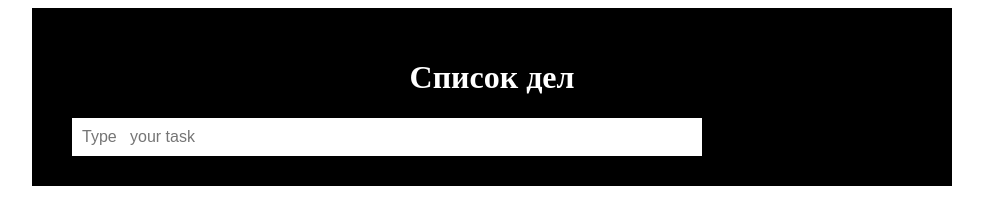
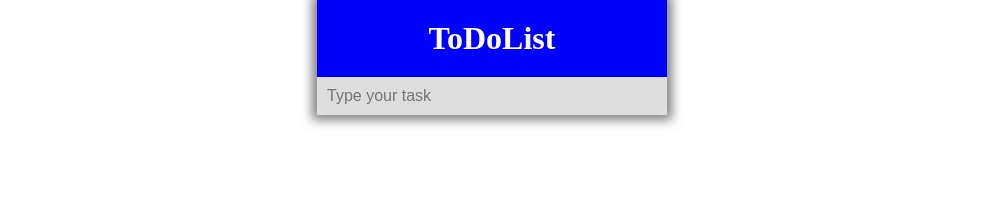
Before and after one commit to EzhiChernyavski/JS-HW, a plain HTML site: page HW 10/index.html in a window 1280 px wide. Shown: the whole page, without its empty margins (148-1131 px from the left). Drawn offline with Linux system fonts and the light colour scheme.

Commit message:
Доделанное 10 ДЗ

```diff
--- a/HW 10/JS/script.js
+++ b/HW 10/JS/script.js
@@ -1,8 +1,6 @@
 (function onPageLoaded() {
-
-
     const input = document.querySelector('input[type=text]');
-    const ul = document.querySelector('ul#myUL');
+    const ul = document.getElementById('my-ul');
     ul.addEventListener('click', (check) => {
         check.target.tagName === 'li'
         check.target.classList.toggle('checked');
@@ -13,10 +11,10 @@
         const newItem = input.value;
         li.append(newItem);
 
-        const inputValue = document.getElementById('myUL');
+        const inputValue = document.getElementById('my-ul');
         inputValue.appendChild(li);
 
-        input.value = '';
+        input.value = '';//????
     };
 
     input.addEventListener('keypress', (keyPressed) => {
--- a/HW 10/index.html
+++ b/HW 10/index.html
@@ -7,16 +7,15 @@
     <link rel="stylesheet" href="style.css">
 </head>
 <body>
-    <div class="wrapper">
-        <div class="myDiv">
-            <div class="header">
-                <h1>Список дел</h1>
-                <input type="text" id="myInput"     placeholder="Type   your task">
-            </div>
-            <ul id="myUL">
-                <!--<li><input type="checkbox"></li>-->
-            </ul>
+    <div class="todo">
+        <div class="header">
+            <h1>ToDoList</h1>
         </div>
+        <div class="input">
+            <input type="text" id="myInput" placeholder="Type your task">
+        </div>
+        <ul id="my-ul">
+        </ul>
     </div>
 
 
--- a/HW 10/style.css
+++ b/HW 10/style.css
@@ -1,10 +1,36 @@
 * {
-    box-sizing: border-box;
-}
-.wrapper {width: 920px; margin: 0 auto}
-ul {
     margin: 0;
     padding: 0;
+}
+
+.todo {
+    margin-left: auto;
+    margin-right: auto;
+    width: 350px;
+    box-shadow: 0 0 10px 5px rgba(0,0,0,0.5);
+}
+
+.header {
+    background-color: blue;
+    padding: 20px 30px;
+    color: white;
+    text-align: center;
+}
+
+.input {
+    text-align: center;
+}
+
+input {
+    box-sizing: border-box;
+    border: none;
+    width: 100%;
+    padding: 10px;
+    font-size: 16px;
+    background-color: #ddd
+}
+
+ul {
     list-style: none;
 }
 
@@ -15,9 +41,6 @@ ul li {
     background: #eee;
     font-size: 18px;
     transition: 0.2s;
-    -webkit-user-select: none;
-    -moz-user-select: none;
-    -ms-user-select: none;
     user-select: none;
 }
 
@@ -46,24 +69,3 @@ ul li.checked::before {
     height: 15px;
     width: 7px;
 }
-
-.header {
-    background-color: #000;
-    padding: 30px 40px;
-    color: white;
-    text-align: center;
-}
-
-.header:after {
-    content: "";
-    display: table;
-    clear: both;
-}
-
-input {
-    border: none;
-    width: 75%;
-    padding: 10px;
-    float: left;
-    font-size: 16px;
-}
```
